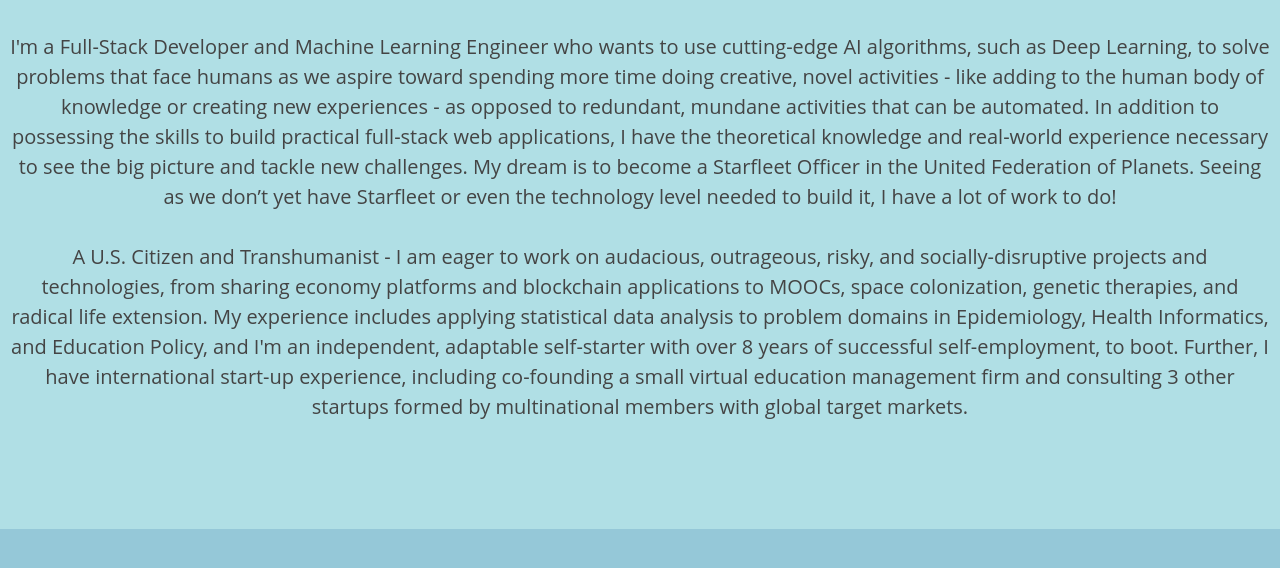
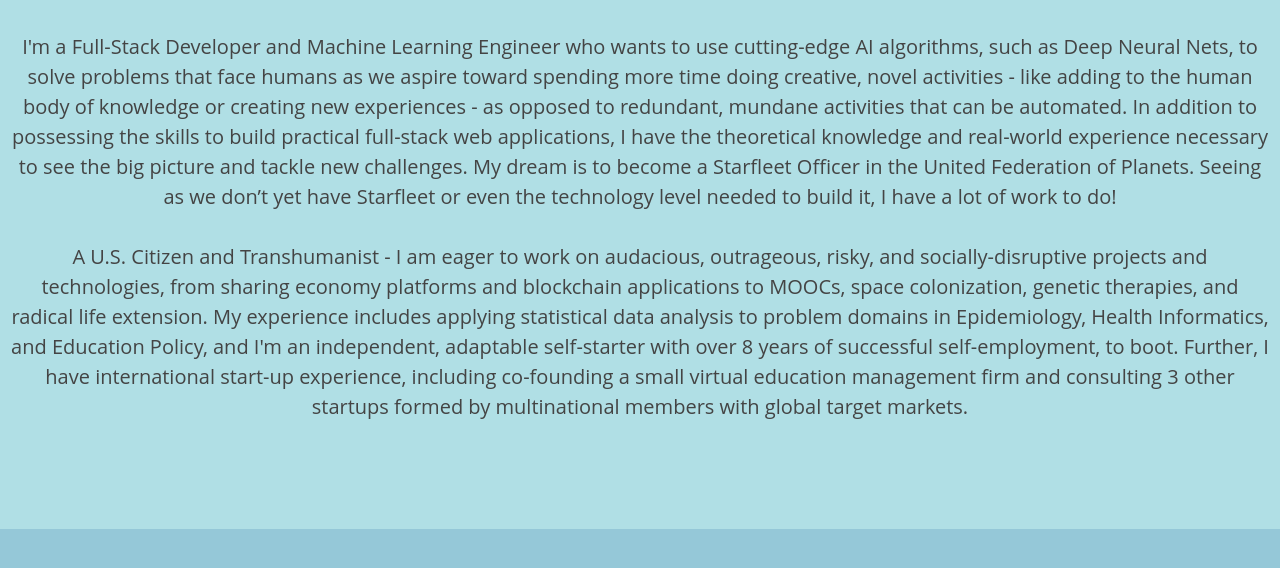
Before and after one commit to harleyjj/harleyjj.github.io, a plain HTML site: page index.html in a window 1280 px wide. Shown: the part 720-1288 px from the top of the page. Drawn offline with nearby package versions, Linux system fonts and the light colour scheme.

Commit message:
readme and small edit

```diff
--- a/index.html
+++ b/index.html
@@ -39,7 +39,7 @@
 
         <section id="bio" role="bio">
             <h2>About Me</h2>
-            <p>I'm a Full-Stack Developer and Machine Learning Engineer who wants to use cutting-edge AI algorithms, such as Deep Learning, to solve problems that face humans as we aspire toward spending more time doing creative, novel activities - like adding to the human body of knowledge or creating new experiences - as opposed to redundant, mundane activities that can be automated. In addition to possessing the skills to build practical full-stack web applications, I have the theoretical knowledge and real-world experience necessary to see the big picture and tackle new challenges. My dream is to become a Starfleet Officer in the United Federation of Planets.  Seeing as we don’t yet have Starfleet or even the technology level needed to build it, I have a lot of work to do!</br>
+            <p>I'm a Full-Stack Developer and Machine Learning Engineer who wants to use cutting-edge AI algorithms, such as Deep Neural Nets, to solve problems that face humans as we aspire toward spending more time doing creative, novel activities - like adding to the human body of knowledge or creating new experiences - as opposed to redundant, mundane activities that can be automated. In addition to possessing the skills to build practical full-stack web applications, I have the theoretical knowledge and real-world experience necessary to see the big picture and tackle new challenges. My dream is to become a Starfleet Officer in the United Federation of Planets.  Seeing as we don’t yet have Starfleet or even the technology level needed to build it, I have a lot of work to do!</br>
               </br>
              A U.S. Citizen and Transhumanist - I am eager to work on audacious, outrageous, risky, and socially-disruptive projects and technologies, from sharing economy platforms and blockchain applications to MOOCs, space colonization, genetic therapies, and radical life extension. My experience includes applying statistical data analysis to problem domains in Epidemiology, Health Informatics, and Education Policy, and I'm an independent, adaptable self-starter with over 8 years of successful self-employment, to boot. Further, I have international start-up experience, including co-founding a small virtual education management firm and consulting 3 other startups formed by multinational members with global target markets.
             </p>
```
Also changed, not shown: 1 other file.
